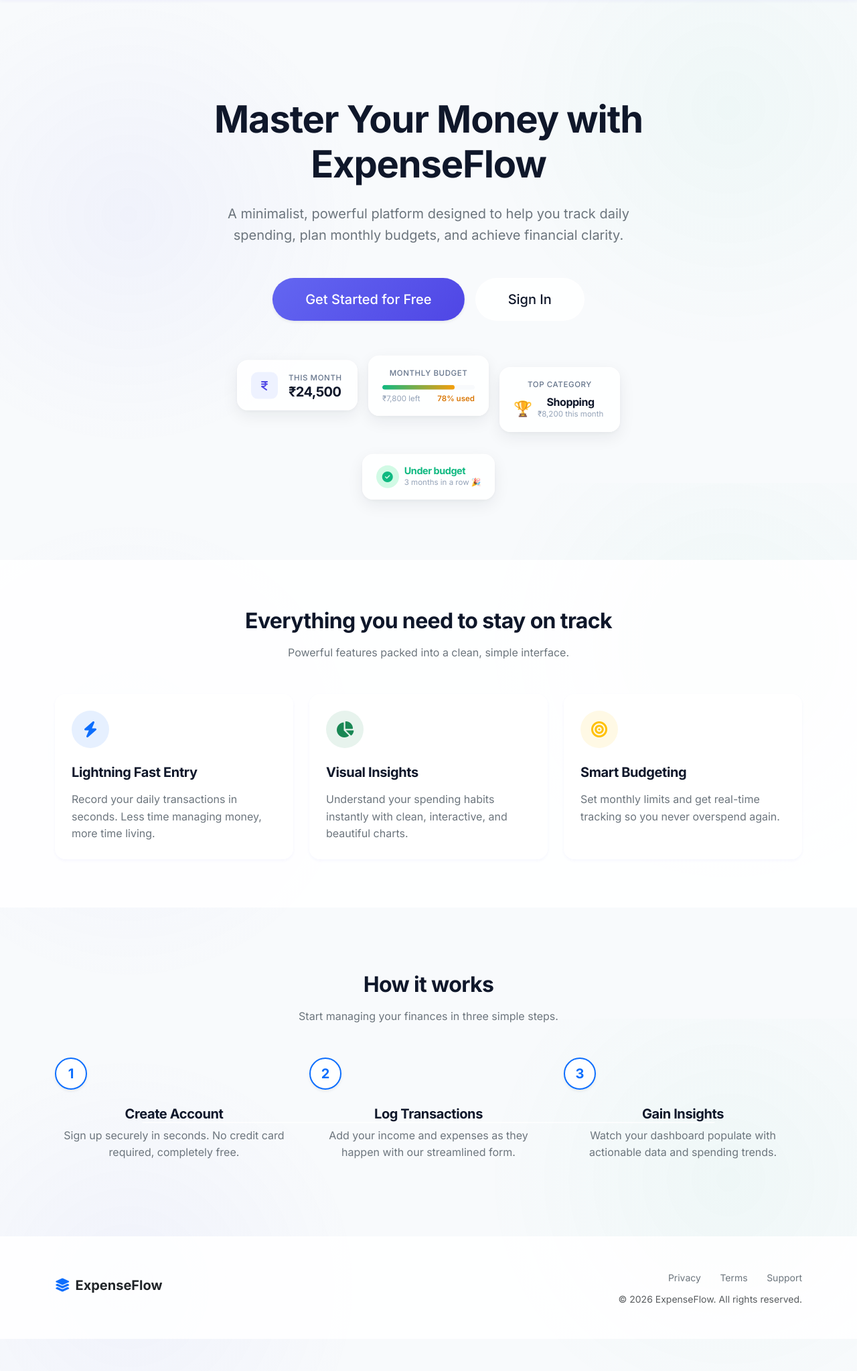
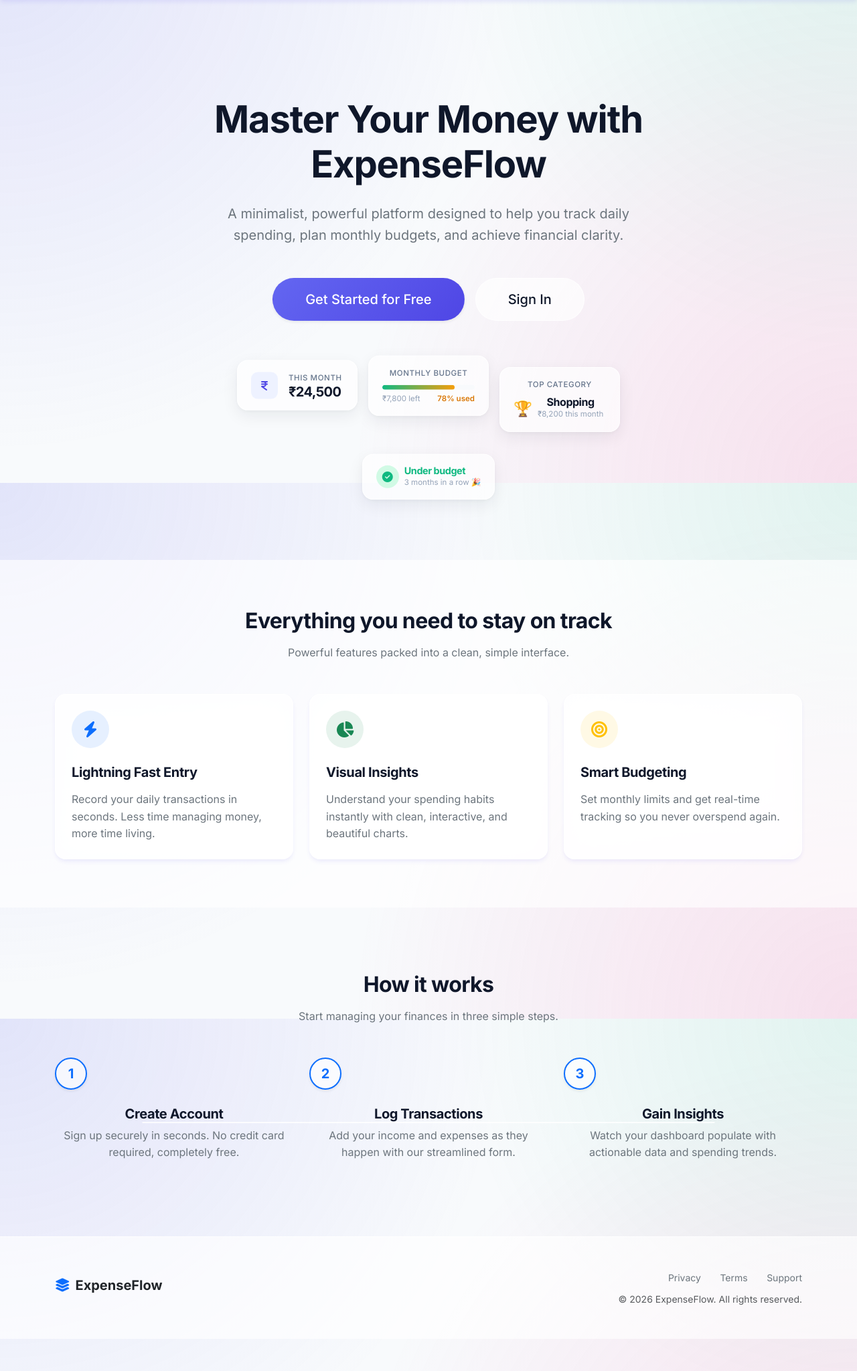
Before and after one commit to M3hul-raj/ExpenseFlow, a Flask app: page / in a window 1280 px wide. Shown: the part 79-2126 px from the top of the page at 67% size. Run offline with Flask 3, Linux system fonts and the light colour scheme.

Commit message:
Crank up light mode glassmorphism opacity, mesh intensity, and shadow depth

```diff
--- a/static/main.css
+++ b/static/main.css
@@ -5,7 +5,7 @@
 :root {
     /* Color Palette */
     --bg-color: #F8FAFC;
-    --surface-color: rgba(255, 255, 255, 0.85);
+    --surface-color: rgba(255, 255, 255, 0.65);
 
     /* Primary Accent - Deep Indigo */
     --primary: #4F46E5;
@@ -18,7 +18,7 @@
     --text-muted: #94A3B8;
 
     /* Utility Colors */
-    --border-color: rgba(255, 255, 255, 0.7);
+    --border-color: rgba(255, 255, 255, 0.8);
     --success: #10B981;
     --success-bg: #D1FAE5;
     --warning: #F59E0B;
@@ -29,9 +29,9 @@
     --info-bg: #DBEAFE;
 
     /* Shadow / Elevation */
-    --shadow-sm: 0 2px 4px 0 rgba(79, 70, 229, 0.05);
-    --shadow-md: 0 6px 12px -2px rgba(79, 70, 229, 0.08), 0 3px 6px -2px rgba(79, 70, 229, 0.04);
-    --shadow-lg: 0 12px 24px -4px rgba(79, 70, 229, 0.12), 0 8px 16px -4px rgba(79, 70, 229, 0.06);
+    --shadow-sm: 0 4px 6px -1px rgba(79, 70, 229, 0.1);
+    --shadow-md: 0 10px 15px -3px rgba(79, 70, 229, 0.15), 0 4px 6px -2px rgba(79, 70, 229, 0.05);
+    --shadow-lg: 0 20px 25px -5px rgba(79, 70, 229, 0.2), 0 10px 10px -5px rgba(79, 70, 229, 0.1);
 
     /* Border Radius */
     --radius-sm: 8px;
@@ -263,8 +263,9 @@
     font-family: var(--font-family);
     background-color: var(--bg-color);
     background-image:
-        radial-gradient(circle at 15% 50%, rgba(99, 102, 241, 0.05), transparent 30%),
-        radial-gradient(circle at 85% 30%, rgba(16, 185, 129, 0.04), transparent 30%);
+        radial-gradient(circle at 0% 0%, rgba(99, 102, 241, 0.15) 0%, transparent 50%),
+        radial-gradient(circle at 100% 100%, rgba(236, 72, 153, 0.15) 0%, transparent 50%),
+        radial-gradient(circle at 100% 0%, rgba(16, 185, 129, 0.1) 0%, transparent 40%);
     background-attachment: fixed;
     color: var(--text-primary);
     line-height: 1.6;
@@ -443,8 +444,8 @@
    ========================================================================== */
 .fintech-card {
     background-color: var(--surface-color);
-    backdrop-filter: blur(16px);
-    -webkit-backdrop-filter: blur(16px);
+    backdrop-filter: blur(24px);
+    -webkit-backdrop-filter: blur(24px);
     border-radius: var(--radius-lg);
     border: 1px solid var(--border-color);
     box-shadow: var(--shadow-sm);
--- a/templates/base.html
+++ b/templates/base.html
@@ -29,7 +29,7 @@
     <!-- Font Awesome -->
     <link rel="stylesheet" href="https://cdnjs.cloudflare.com/ajax/libs/font-awesome/6.4.0/css/all.min.css">
     <!-- Main Custom CSS -->
-    <link rel="stylesheet" href="{{ url_for('static', filename='main.css') }}?v=1.7">
+    <link rel="stylesheet" href="{{ url_for('static', filename='main.css') }}?v=1.8">
     <link rel="stylesheet" href="{{ url_for('static', filename='avatars.css') }}">
     <style>
     .navbar-nav .nav-link.active {
```
